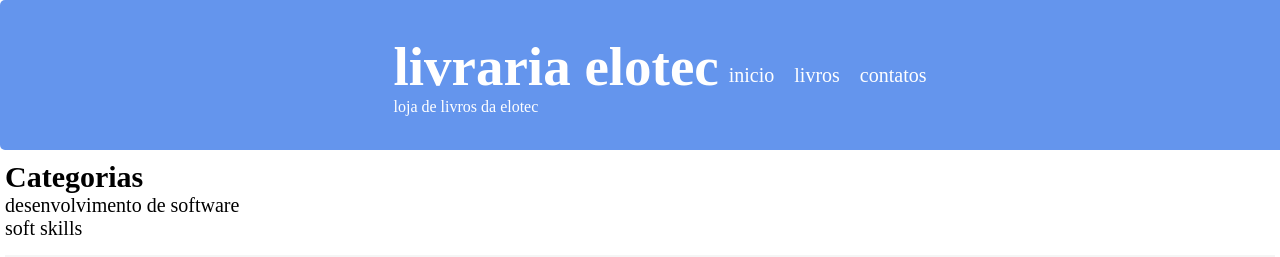
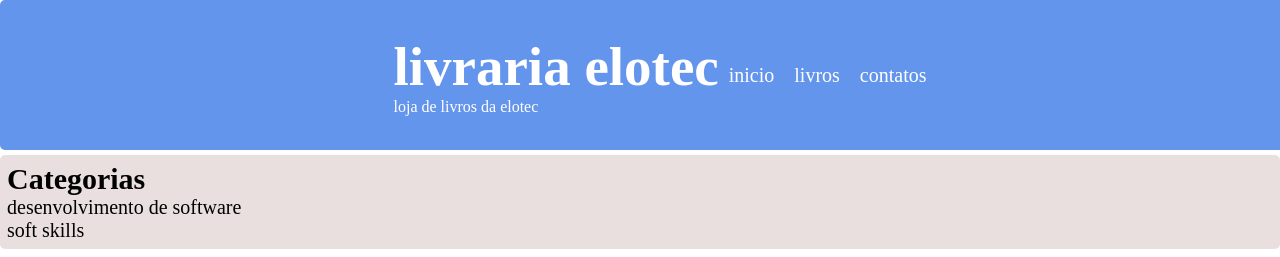
Before and after one commit to tpsousa/livraria_elotec, a plain HTML site: page index.html in a window 1280 px wide. Shown: the top 257 px of the page. Drawn offline with Linux system fonts and the light colour scheme.

Commit message:
fix : atualizacao hover na parte de categorias da pagina principal

```diff
--- a/styles/style.css
+++ b/styles/style.css
@@ -15,7 +15,8 @@ body {
 }
 
 .categorias {
-    background-color: white;
+    background-color: rgb(233, 223, 223);
+    border: 2px solid rgb(233, 223, 223) ;
     border-radius: 5px;
     margin-top: 5px;
     margin-bottom: 10px;
@@ -136,7 +137,14 @@ footer {
 
 .categorias p {
     font-size: 20px;
+
 }
+
+.categorias p :hover{
+  font-size: 15px;
+  color: red;
+}
+
 
 .menu li {
     font-size: 20px;
```
